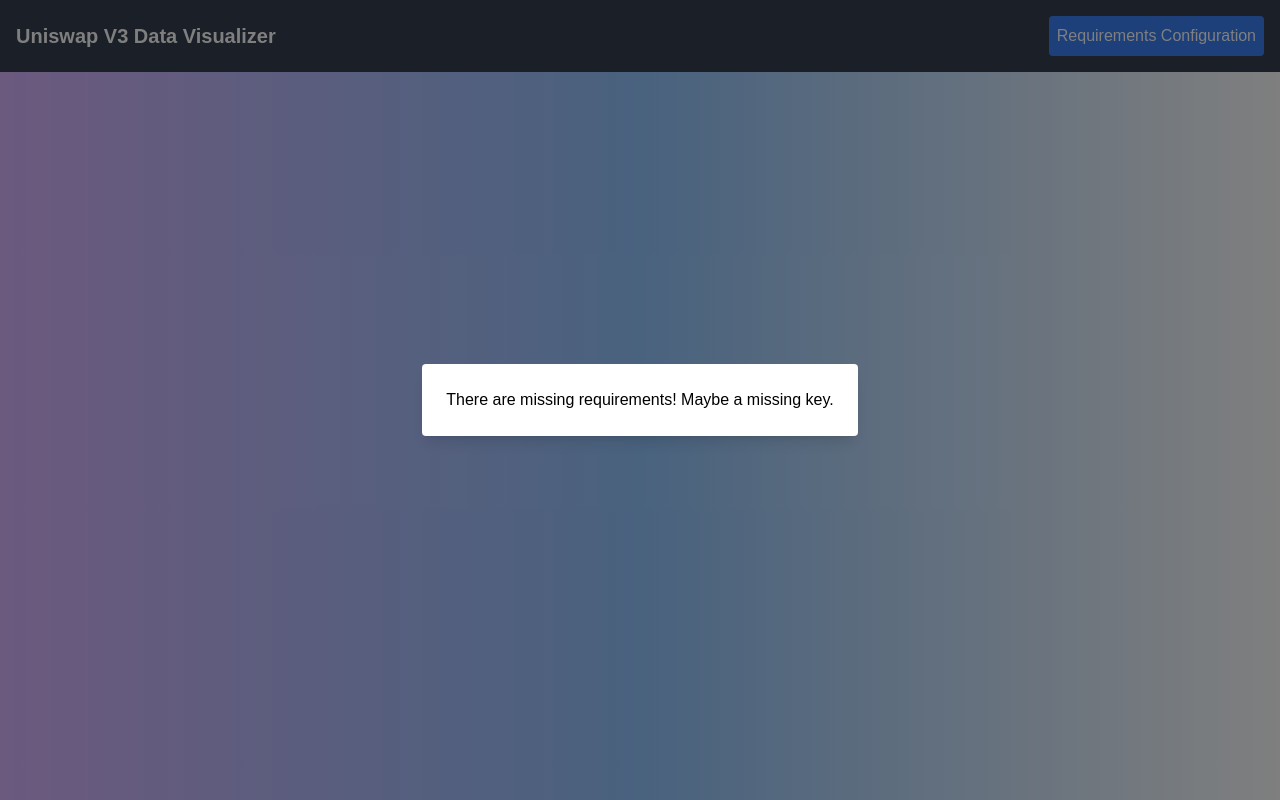
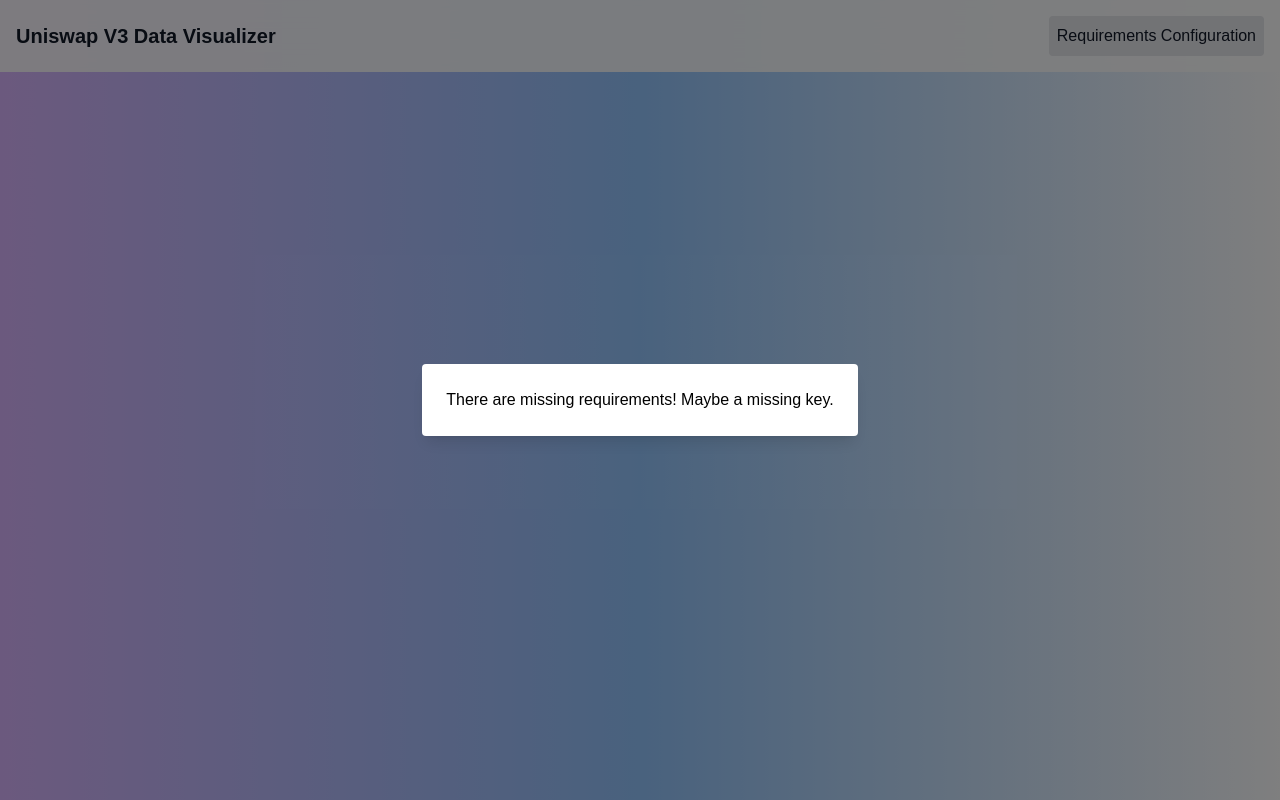
Before and after one commit to RARM/uniswap-v3-data-visualizer, a Next.js app: page / in a window 1280 px wide. Built offline with nearby package versions, Linux system fonts and the light colour scheme.

Commit message:
Improve the appearence of the header.

```diff
--- a/src/app/ui/header.tsx
+++ b/src/app/ui/header.tsx
@@ -15,15 +15,17 @@
   };
 
   return (
-    <header className="flex items-center justify-between p-4 bg-gray-700">
-      <h1 className="text-xl font-bold text-white">Uniswap V3 Data Visualizer</h1>
-      <button
-        className="ml-4 p-2 bg-blue-500 text-white rounded"
-        onClick={handleButtonClick}
-      >
-        Requirements Configuration
-      </button>
+    <>
+      <header className="flex items-center justify-between p-4 bg-white dark:bg-gray-800 bg-opacity-90 backdrop-filter backdrop-blur-lg">
+        <h1 className="text-xl font-bold text-gray-900 dark:text-gray-100">Uniswap V3 Data Visualizer</h1>
+        <button
+          className="ml-4 p-2 bg-gray-200 text-gray-900 rounded dark:bg-gray-700 dark:text-gray-100"
+          onClick={handleButtonClick}
+        >
+          Requirements Configuration
+        </button>
+      </header>
       {isPromptOpen && <PromptBox onClose={handlePromptClose} />}
-    </header>
+    </>
   );
 }
--- a/src/app/ui/req-prompt.tsx
+++ b/src/app/ui/req-prompt.tsx
@@ -41,8 +41,8 @@
   };
 
   return (
-    <div className="fixed inset-0 flex items-center justify-center bg-gray-800 bg-opacity-75">
-      <div className="bg-white p-4 rounded shadow-lg">
+    <div className="fixed inset-0 flex items-center justify-center bg-gray-800 bg-opacity-75 z-50">
+      <div className="bg-white p-4 rounded shadow-lg w-11/12 max-w-md mx-auto">
         <h2 className="text-lg font-bold mb-2">Key Configuration</h2>
         <p>[Instructions here.]</p>
         <input
```
